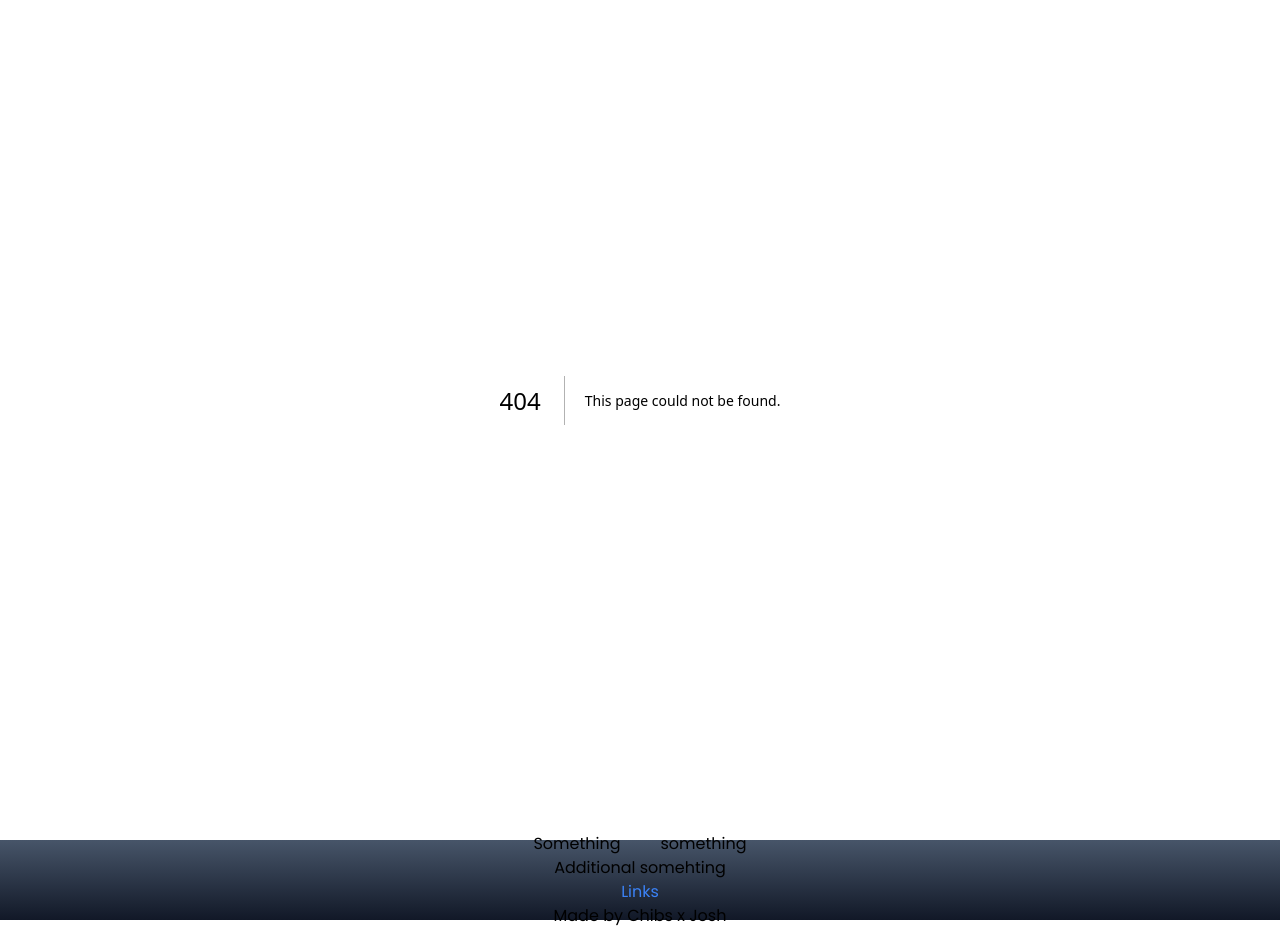
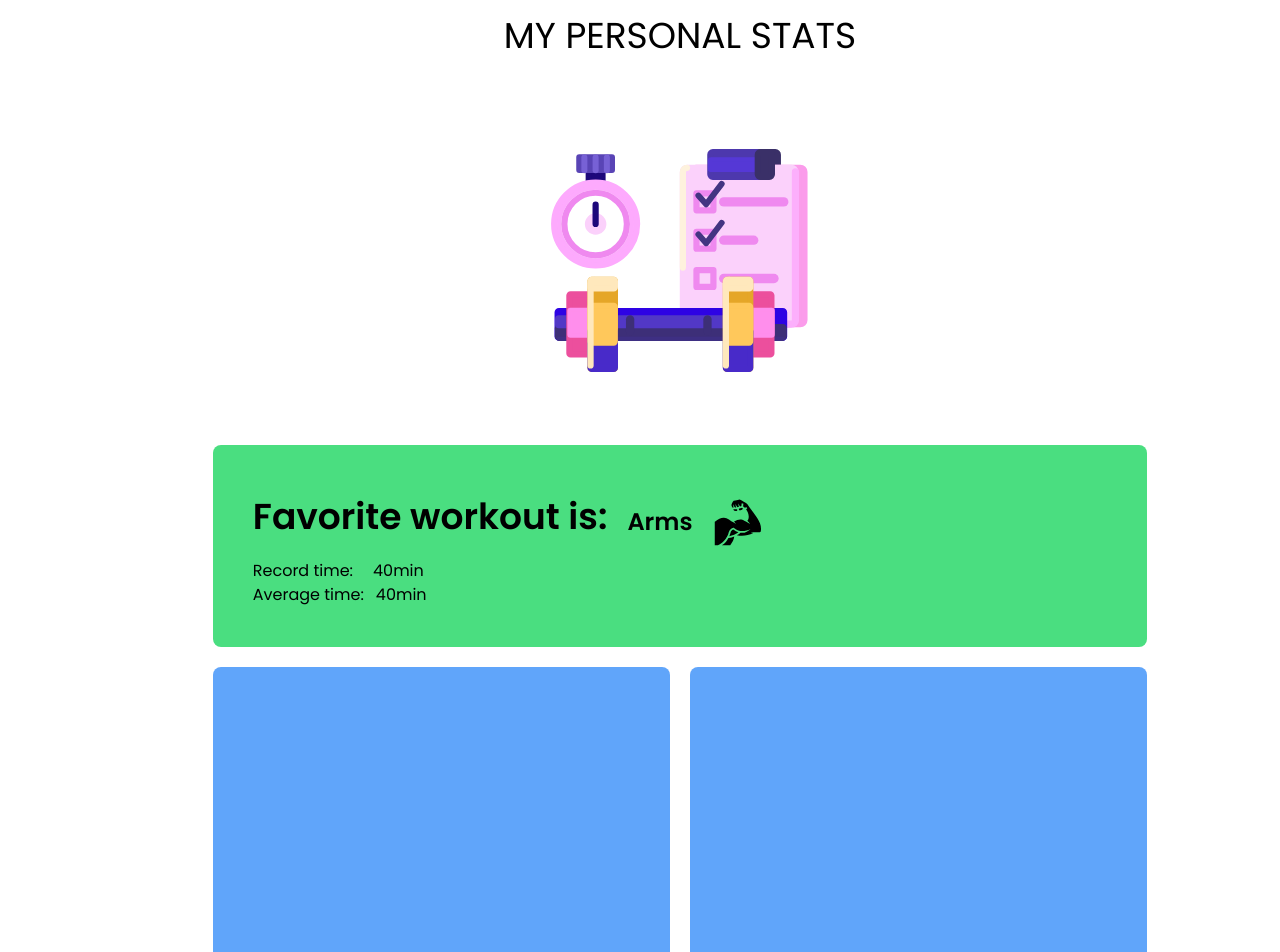
Before and after one commit to JoshuaIsikwe/ai-gym, a Next.js app: page /Dashboard/Stats in a window 1280 px wide. Before the commit this address had no page. Shown: the top 952 px of the page. Before the commit the page ends 928 px from the top, so only its background shows below. Built offline with nearby package versions, Linux system fonts and the light colour scheme.

Commit message:
New Layouts + Sidebar

```diff
--- /dev/null
+++ b/pages/Dashboard/Stats.jsx
@@ -0,0 +1,49 @@
+import React from 'react'
+import Sidebar from './components/Sidebar'
+import Lottie from "lottie-react";
+import stats from '@/public/illustrations/gym.json'
+import {GiBiceps} from 'react-icons/gi'
+
+const Stats = () => {
+  return (
+    <div>
+        <div className='ml-20 p-4'>
+            <h1 className='text-center text-4xl uppercase'>My Personal Stats</h1>
+            <div className='flex m-auto w-2/6'>
+                <Lottie animationData={stats} width={10} height={10} loop={true} />
+            </div>
+
+            <div className='w-full md:w-4/5 m-auto'>
+                <section className='bg-green-400 rounded-lg flex flex-col'>
+                    <div className='p-10'>
+                        <div className='flex flex-wrap py-3 font-bold'>
+                            <h1 className='text-2xl md:text-4xl mr-5'>Favorite workout is:</h1>
+                            <div className='flex items-center'>
+                                <h1 className='text-xl mr-5 md:text-2xl'>Arms</h1>
+                                <GiBiceps size={50}/>
+                            </div>
+                        </div>
+                        <div className='flex'><p className='mr-5'>Record time:</p> <p>40min</p></div>
+                        <div className='flex'><p className='mr-3'>Average time:</p> <p>40min</p></div>
+                    </div>
+                </section>
+
+                <section className='flex gap-5 mt-5'>
+                    <div className='bg-blue-400 h-h-v5 flex-1 rounded-lg'>
+
+                    </div>
+                    <div className='bg-blue-400 h-h-v5 flex-1 rounded-lg'>
+
+                    </div>
+                </section>
+
+                <section className='flex gap-5 mt-5'>
+                    <div className='h-h-v3 bg-red-500 rounded-lg flex-1'></div>
+                </section>
+        </div>
+        </div>
+    </div>
+  )
+}
+
+export default Stats
```
